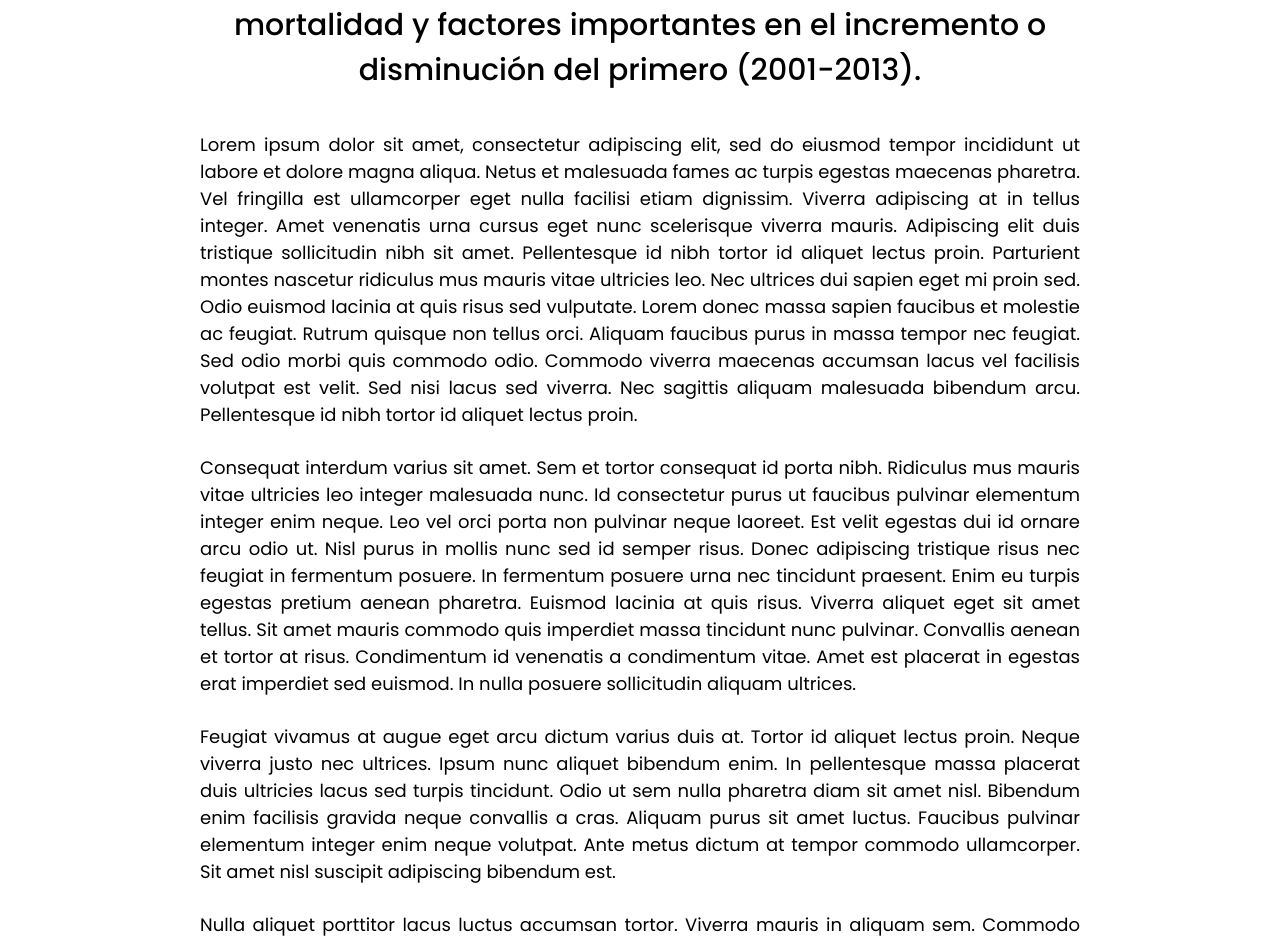
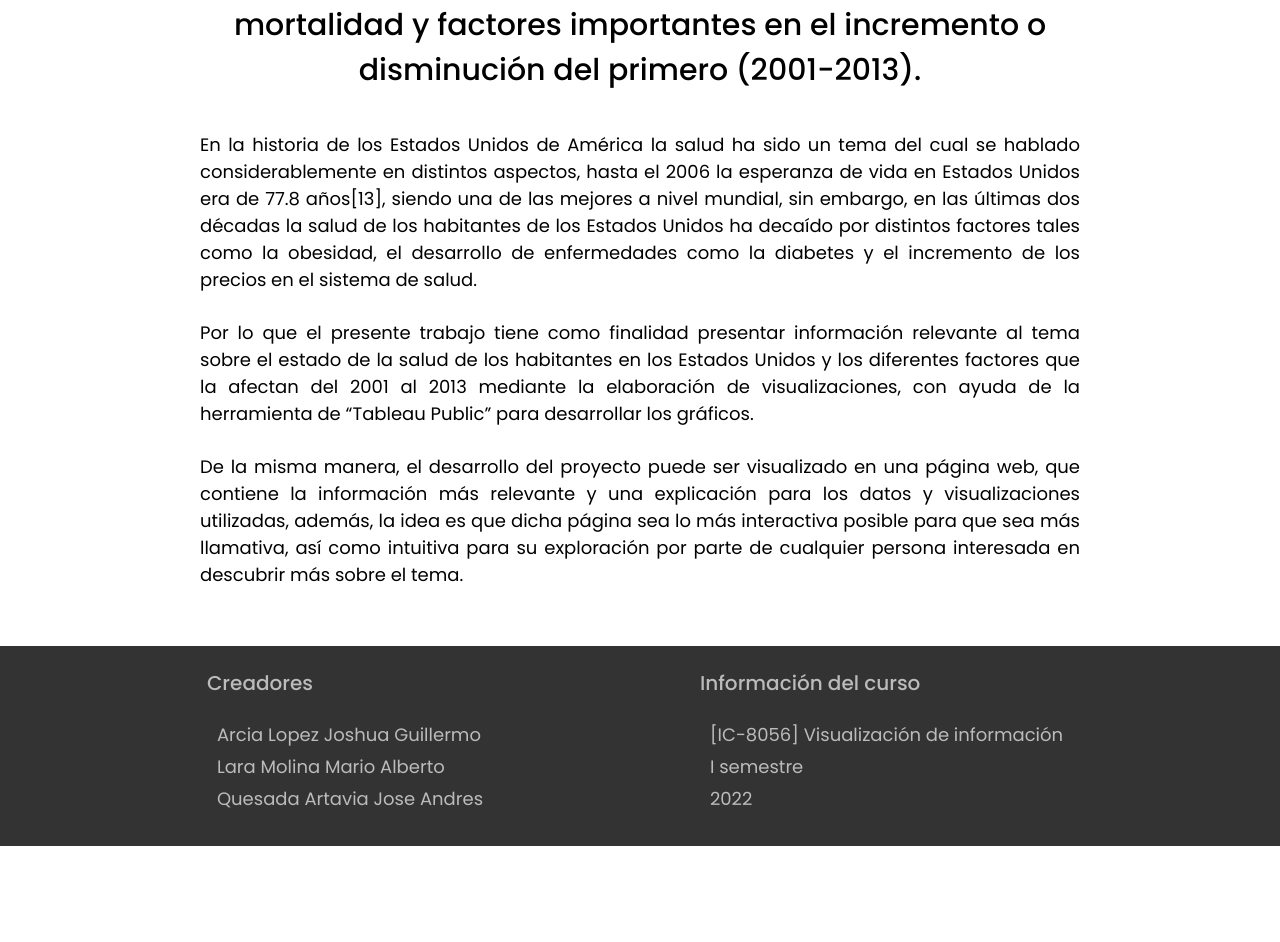
Before and after one commit to Andres-Quesada-A/Salud-EEUU, a React (Create React App) app: page / in a window 1280 px wide. Shown: the part 168-1110 px from the top of the page. After the commit the page ends 1014 px from the top, so only its background shows below. Built offline with nearby package versions, Linux system fonts and the light colour scheme.

Commit message:
Funcionalidad de parrafos

```diff
--- a/src/components/ContentText.jsx
+++ b/src/components/ContentText.jsx
@@ -1,7 +1,15 @@
 import styles from "./ContentText.module.css";
 
-export function ContentText({graphic}){
-    return (
-        <p className={styles.paragraph}> {graphic.content} </p>
-    )
+export function ContentText({ graphic }) {
+  const graphic_paragraphs = graphic.content;
+  console.log(graphic_paragraphs);
+  return (
+    <>
+      {graphic_paragraphs.map((paragraph, index) => (
+        <p className={styles.paragraph} key={index} >
+          {paragraph.contenido}
+        </p>
+      ))}
+    </>
+  );
 }
--- a/src/components/ContentText.module.css
+++ b/src/components/ContentText.module.css
@@ -1,6 +1,6 @@
 .paragraph{
     text-align: justify;
-    padding: 30px 200px;
+    margin: 10px 200px;
     font-size: 18px;
     font-weight: 400;
 }
--- a/src/components/Visualization.jsx
+++ b/src/components/Visualization.jsx
@@ -1,15 +1,30 @@
 import graphics from "./graphics.json";
 import Embed from "./Embed";
 import { ContentText } from "./ContentText";
+import "./visualizacion.css";
 
-
-export default function Visualization(){
+export default function Visualization() {
   return (
     <div className="container-page-vis">
+      <h1 className="title">
+        Estado de salud de las personas de los Estados Unidos, mortalidad y
+        factores importantes en el incremento o disminución del primero
+        (2001-2013).
+      </h1>
       {graphics.map((graphic, index) => (
-                <><Embed key={index} path={graphic.path} />
-                <ContentText graphic={graphic} /></>
+        <>
+          <ContentText graphic={graphic} />
+          <Embed key={index} path={graphic.path} />
+        </>
       ))}
+      <div className="referencias">
+        <h2>Referencias bibliográficas</h2>
+        <p>
+          [1] Pérez y Mariana. "Definición de Salud". Concepto Definición.
+          https://conceptodefinicion.de/salud/. (accedido el 20 de junio de
+          2022).
+        </p>
+      </div>
     </div>
   );
 }
--- /dev/null
+++ b/src/components/visualizacion.css
@@ -0,0 +1,19 @@
+.container-page-vis .title{
+    margin: 20px 200px;
+    font-size: 30px;
+    font-weight: 500;
+    text-align: justify;
+}
+
+.referencias{
+    margin: 40px 200px;
+}
+.referencias h2{
+    font-size: 25px;
+    font-weight: 500;
+}
+.referencias p{
+    text-align: justify;
+    font-size: 15px;
+    font-weight: 400;
+}
--- a/src/pages/Home.js
+++ b/src/pages/Home.js
@@ -9,66 +9,13 @@ export default function Home() {
         (2001-2013).
       </h1>
       <p>
-        Lorem ipsum dolor sit amet, consectetur adipiscing elit, sed do eiusmod
-        tempor incididunt ut labore et dolore magna aliqua. Netus et malesuada
-        fames ac turpis egestas maecenas pharetra. Vel fringilla est ullamcorper
-        eget nulla facilisi etiam dignissim. Viverra adipiscing at in tellus
-        integer. Amet venenatis urna cursus eget nunc scelerisque viverra
-        mauris. Adipiscing elit duis tristique sollicitudin nibh sit amet.
-        Pellentesque id nibh tortor id aliquet lectus proin. Parturient montes
-        nascetur ridiculus mus mauris vitae ultricies leo. Nec ultrices dui
-        sapien eget mi proin sed. Odio euismod lacinia at quis risus sed
-        vulputate. Lorem donec massa sapien faucibus et molestie ac feugiat.
-        Rutrum quisque non tellus orci. Aliquam faucibus purus in massa tempor
-        nec feugiat. Sed odio morbi quis commodo odio. Commodo viverra maecenas
-        accumsan lacus vel facilisis volutpat est velit. Sed nisi lacus sed
-        viverra. Nec sagittis aliquam malesuada bibendum arcu. Pellentesque id
-        nibh tortor id aliquet lectus proin.
+      En la historia de los Estados Unidos de América la salud ha sido un tema del cual se hablado considerablemente en distintos aspectos, hasta el 2006 la esperanza de vida en Estados Unidos era de 77.8 años[13], siendo una de las mejores a nivel mundial, sin embargo, en las últimas dos décadas la salud de los habitantes de los Estados Unidos ha decaído por distintos factores tales como la obesidad, el desarrollo de enfermedades como la diabetes y el incremento de los precios en el sistema de salud.
       </p>
       <p>
-        Consequat interdum varius sit amet. Sem et tortor consequat id porta
-        nibh. Ridiculus mus mauris vitae ultricies leo integer malesuada nunc.
-        Id consectetur purus ut faucibus pulvinar elementum integer enim neque.
-        Leo vel orci porta non pulvinar neque laoreet. Est velit egestas dui id
-        ornare arcu odio ut. Nisl purus in mollis nunc sed id semper risus.
-        Donec adipiscing tristique risus nec feugiat in fermentum posuere. In
-        fermentum posuere urna nec tincidunt praesent. Enim eu turpis egestas
-        pretium aenean pharetra. Euismod lacinia at quis risus. Viverra aliquet
-        eget sit amet tellus. Sit amet mauris commodo quis imperdiet massa
-        tincidunt nunc pulvinar. Convallis aenean et tortor at risus.
-        Condimentum id venenatis a condimentum vitae. Amet est placerat in
-        egestas erat imperdiet sed euismod. In nulla posuere sollicitudin
-        aliquam ultrices.
-      </p>
-
-      <p>
-        Feugiat vivamus at augue eget arcu dictum varius duis at. Tortor id
-        aliquet lectus proin. Neque viverra justo nec ultrices. Ipsum nunc
-        aliquet bibendum enim. In pellentesque massa placerat duis ultricies
-        lacus sed turpis tincidunt. Odio ut sem nulla pharetra diam sit amet
-        nisl. Bibendum enim facilisis gravida neque convallis a cras. Aliquam
-        purus sit amet luctus. Faucibus pulvinar elementum integer enim neque
-        volutpat. Ante metus dictum at tempor commodo ullamcorper. Sit amet nisl
-        suscipit adipiscing bibendum est.
+      Por lo que el presente trabajo tiene como finalidad presentar información relevante al tema sobre el estado de la salud de los habitantes en los Estados Unidos y los diferentes factores que la afectan del 2001 al 2013 mediante la elaboración de visualizaciones, con ayuda de la herramienta de “Tableau Public” para desarrollar los gráficos.
       </p>
       <p>
-        Nulla aliquet porttitor lacus luctus accumsan tortor. Viverra mauris in
-        aliquam sem. Commodo sed egestas egestas fringilla phasellus faucibus
-        scelerisque. Scelerisque varius morbi enim nunc faucibus a pellentesque
-        sit. Enim eu turpis egestas pretium. Odio euismod lacinia at quis risus
-        sed vulputate. Enim ut tellus elementum sagittis vitae et. Ultricies leo
-        integer malesuada nunc vel. Faucibus scelerisque eleifend donec pretium
-        vulputate sapien nec sagittis aliquam. Convallis tellus id interdum
-        velit laoreet id.
-      </p>
-      <p>
-        Ut sem viverra aliquet eget sit amet tellus cras. Tellus elementum
-        sagittis vitae et leo. Mattis aliquam faucibus purus in. Auctor urna
-        nunc id cursus metus aliquam. Tellus elementum sagittis vitae et leo
-        duis. Phasellus vestibulum lorem sed risus ultricies tristique nulla
-        aliquet enim. Nisi lacus sed viverra tellus. Elementum nisi quis
-        eleifend quam adipiscing. Fusce id velit ut tortor pretium viverra. Nunc
-        faucibus a pellentesque sit.
+      De la misma manera, el desarrollo del proyecto puede ser visualizado en una página web, que contiene la información más relevante y una explicación para los datos y visualizaciones utilizadas, además, la idea es que dicha página sea lo más interactiva posible para que sea más llamativa, así como intuitiva para su exploración por parte de cualquier persona interesada en descubrir más sobre el tema.
       </p>
     </div>
   );
```
Also changed, not shown: src/components/graphics.json (+29 -19 lines). Lines whose indentation alone changed are shown as unchanged.
